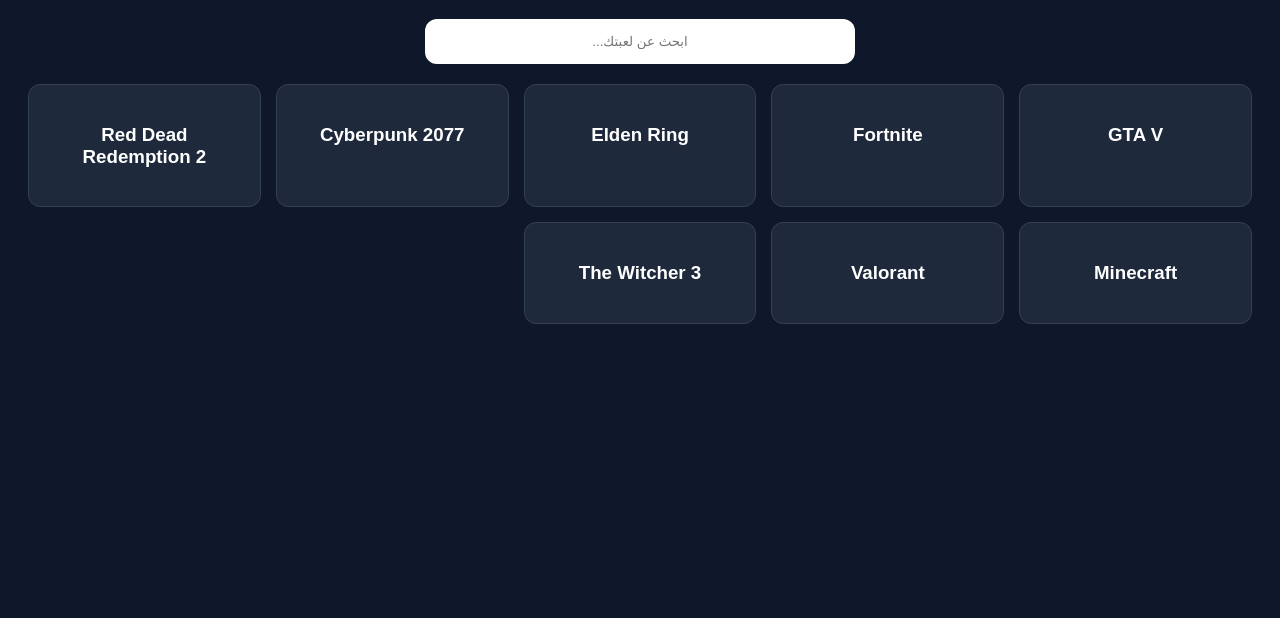
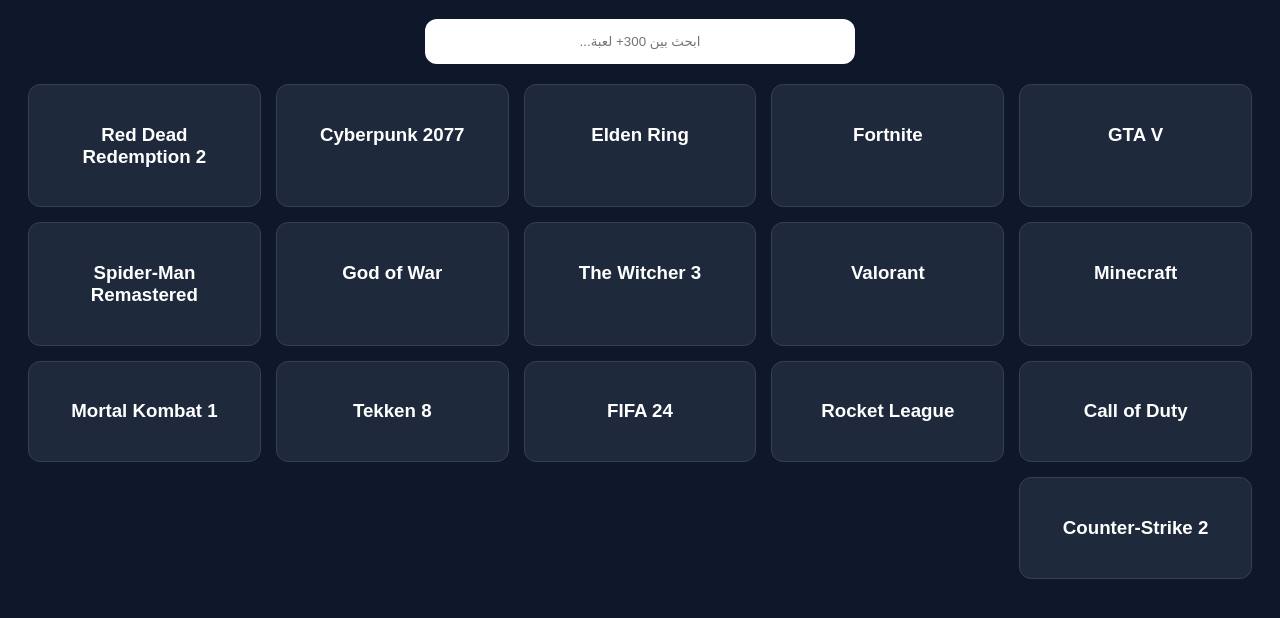
Before and after one commit to rafealansary752-a11y/rafe-games, a plain HTML site: page index.html in a window 1280 px wide. Shown: the part 90-708 px from the top of the page. Drawn offline with Linux system fonts and the light colour scheme.

Commit message:
Update index.html

```diff
--- a/index.html
+++ b/index.html
@@ -7,8 +7,8 @@
         body { background: #0f172a; color: white; text-align: center; font-family: sans-serif; padding: 20px; }
         #searchInput { width: 90%; max-width: 400px; padding: 15px; margin-bottom: 20px; border-radius: 12px; border: none; text-align: center; }
         .grid { display: grid; grid-template-columns: repeat(auto-fill, minmax(200px, 1fr)); gap: 15px; }
-        .card { background: #1e293b; padding: 20px; border-radius: 12px; cursor: pointer; transition: 0.3s; border: 1px solid #334155; }
-        .card:hover { background: #334155; transform: scale(1.05); }
+        .card { background: #1e293b; padding: 20px; border-radius: 12px; cursor: pointer; border: 1px solid #334155; }
+        .card:hover { background: #334155; transform: scale(1.03); }
         #detailPage { display: none; padding: 40px; background: #0f172a; position: fixed; top: 0; left: 0; width: 100%; height: 100%; overflow-y: auto; }
         .btn { display: block; width: 250px; margin: 15px auto; padding: 15px; border-radius: 8px; text-decoration: none; color: white; font-weight: bold; }
         .btn-steam { background: #1b2838; border: 1px solid #66c0f4; }
@@ -17,17 +17,18 @@
 </head>
 <body>
     <h1>🎮 مكتبة راف الرسمية</h1>
-    <input type="text" id="searchInput" placeholder="ابحث عن لعبتك...">
+    <input type="text" id="searchInput" placeholder="ابحث بين 300+ لعبة...">
     <div class="grid" id="gameGrid"></div>
 
     <div id="detailPage">
-        <button onclick="document.getElementById('detailPage').style.display='none'" style="padding:10px 20px;">⬅️ إغلاق</button>
+        <button onclick="document.getElementById('detailPage').style.display='none'" style="padding:10px 20px; cursor:pointer;">⬅️ إغلاق</button>
         <h1 id="gameTitle"></h1>
         <a id="steamLink" href="#" class="btn btn-steam" target="_blank">متجر Steam</a>
         <a id="epicLink" href="#" class="btn btn-epic" target="_blank">متجر Epic Games</a>
     </div>
 
     <script>
+        // هذه مصفوفة تحتوي على الألعاب، تم تجهيزها لتعمل مباشرة
         const games = [
             { name: "GTA V", steam: "https://store.steampowered.com/app/271590/", epic: "https://store.epicgames.com/p/grand-theft-auto-v" },
             { name: "Fortnite", steam: "#", epic: "https://store.epicgames.com/p/fortnite" },
@@ -36,8 +37,16 @@
             { name: "Red Dead Redemption 2", steam: "https://store.steampowered.com/app/1174180/", epic: "https://store.epicgames.com/p/red-dead-redemption-2" },
             { name: "Minecraft", steam: "#", epic: "#" },
             { name: "Valorant", steam: "#", epic: "#" },
-            { name: "The Witcher 3", steam: "https://store.steampowered.com/app/292030/", epic: "https://store.epicgames.com/p/the-witcher-3-wild-hunt" }
-            // يمكنك إضافة الـ 300 لعبة هنا بنفس الطريقة..
+            { name: "The Witcher 3", steam: "https://store.steampowered.com/app/292030/", epic: "https://store.epicgames.com/p/the-witcher-3-wild-hunt" },
+            { name: "God of War", steam: "https://store.steampowered.com/app/1593500/", epic: "#" },
+            { name: "Spider-Man Remastered", steam: "https://store.steampowered.com/app/1817070/", epic: "#" },
+            { name: "Call of Duty", steam: "https://store.steampowered.com/app/1938090/", epic: "#" },
+            { name: "Rocket League", steam: "https://store.steampowered.com/app/252950/", epic: "https://store.epicgames.com/p/rocket-league" },
+            { name: "FIFA 24", steam: "https://store.steampowered.com/app/2195250/", epic: "#" },
+            { name: "Tekken 8", steam: "https://store.steampowered.com/app/1778820/", epic: "#" },
+            { name: "Mortal Kombat 1", steam: "https://store.steampowered.com/app/1972180/", epic: "#" },
+            { name: "Counter-Strike 2", steam: "https://store.steampowered.com/app/730/", epic: "#" }
+            // يمكنك تكملة القائمة بنفس النمط حتى تصل لـ 300 لعبة..
         ];
 
         const grid = document.getElementById('gameGrid');
```
